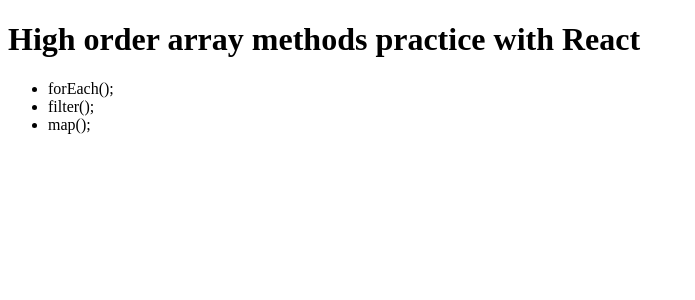
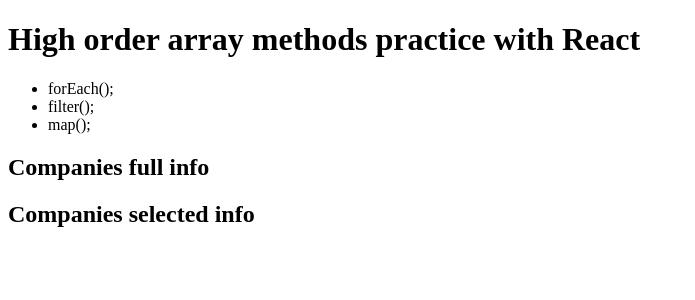
Before and after one commit to luis-pomare/array-method-exercises-with-react, a React (Create React App) app: page / in a window 1280 px wide. Shown: the top 300 px of the page, without its empty margins (0-695 px from the left). Built offline with nearby package versions, Linux system fonts and the light colour scheme.

Commit message:
Create main component with dynamic and static data

```diff
--- a/src/App.js
+++ b/src/App.js
@@ -1,10 +1,12 @@
 import './styles/App.css';
 import Header from './components/header';
+import Main from './components/main';
 
 function App() {
   return (
     <div className='App'>
       <Header />
+      <Main />
     </div>
   );
 }
--- /dev/null
+++ b/src/components/dynamic-data.js
@@ -0,0 +1,7 @@
+export default function dynamicData() {
+  return (
+    <section>
+      <h2>Companies selected info</h2>
+    </section>
+  );
+}
--- /dev/null
+++ b/src/components/main.js
@@ -0,0 +1,11 @@
+import StaticData from './static-data';
+import DynamicData from './dynamic-data';
+
+export default function main() {
+  return (
+    <main>
+      <StaticData />
+      <DynamicData />
+    </main>
+  );
+}
--- /dev/null
+++ b/src/components/static-data.js
@@ -0,0 +1,7 @@
+export default function staticData() {
+  return (
+    <section>
+      <h2>Companies full info</h2>
+    </section>
+  );
+}
```
